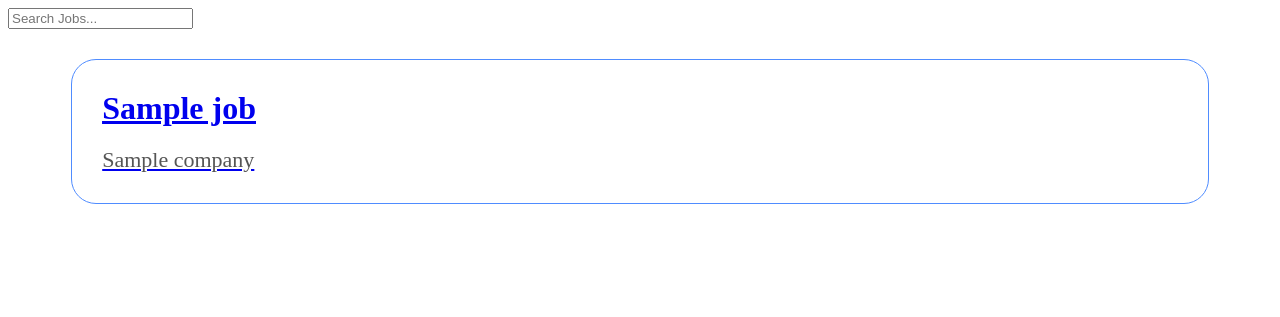
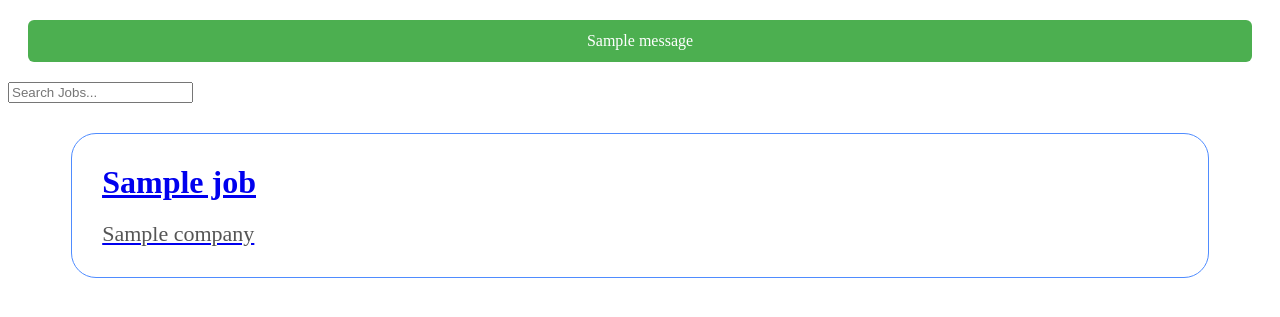
Before and after one commit to nasraabdirahman/cv-analyzer, a Flask app: template templates/market.html in a window 1280 px wide. Shown: the top 317 px of the page. Run offline with Flask 3, Linux system fonts and the light colour scheme; the template is opened without the code that fills it: most values are stand-ins (such as "Sample title", 1, 10 or a date in 2020); one stand-in notice (Sample message) is shown.

Commit message:
redirect users to market.html whenever they create a job

```diff
--- a/app.py
+++ b/app.py
@@ -1,5 +1,5 @@
 import os
-from flask import Flask, Blueprint, render_template, request
+from flask import Flask, Blueprint, render_template, request, redirect, url_for, flash
 from services.jobCreation import Job_creation
 from services.extractInfo import Extract_details
 from services.application import Job_application
@@ -8,6 +8,7 @@ from werkzeug.utils import secure_filename
 
 #creates a web aplication object
 app = Flask(__name__)
+app.secret_key = "your-secret-key"
 upload_folder = "uploads"
 os.makedirs(upload_folder, exist_ok=True)
 
@@ -30,7 +31,8 @@ def job_post():
             request.form["removalDate"],
             request.form["startDate"]
         )
-        return "Job Created"
+        flash("Job created successfully!") #flask stores the first POST request data as a message
+        return redirect(url_for("main_page")) ##why is the market called main_page?
     return render_template("jobCreation.html")
 
 @app.route("/market")
--- a/static/css/market.css
+++ b/static/css/market.css
@@ -37,3 +37,12 @@
     font-size: 22px;
     color: #555;
 }
+
+.flash-message {
+    background-color: #4CAF50;
+    color: white;
+    padding: 12px 20px;
+    margin: 20px;
+    border-radius: 6px;
+    text-align: center;
+}
--- a/templates/market.html
+++ b/templates/market.html
@@ -9,7 +9,15 @@
       href="{{ url_for('static', filename='css/market.css') }}">
 </head>
 <body>
-
+    {% with messages = get_flashed_messages() %}
+        {% if messages %}
+            {% for message in messages %}
+                <div class="flash-message">
+                    {{ message }}
+                </div>
+            {% endfor %}
+        {% endif %}
+    {% endwith %}
     <div class="search-container">
         <input type="text"
                class="search-bar"
```
